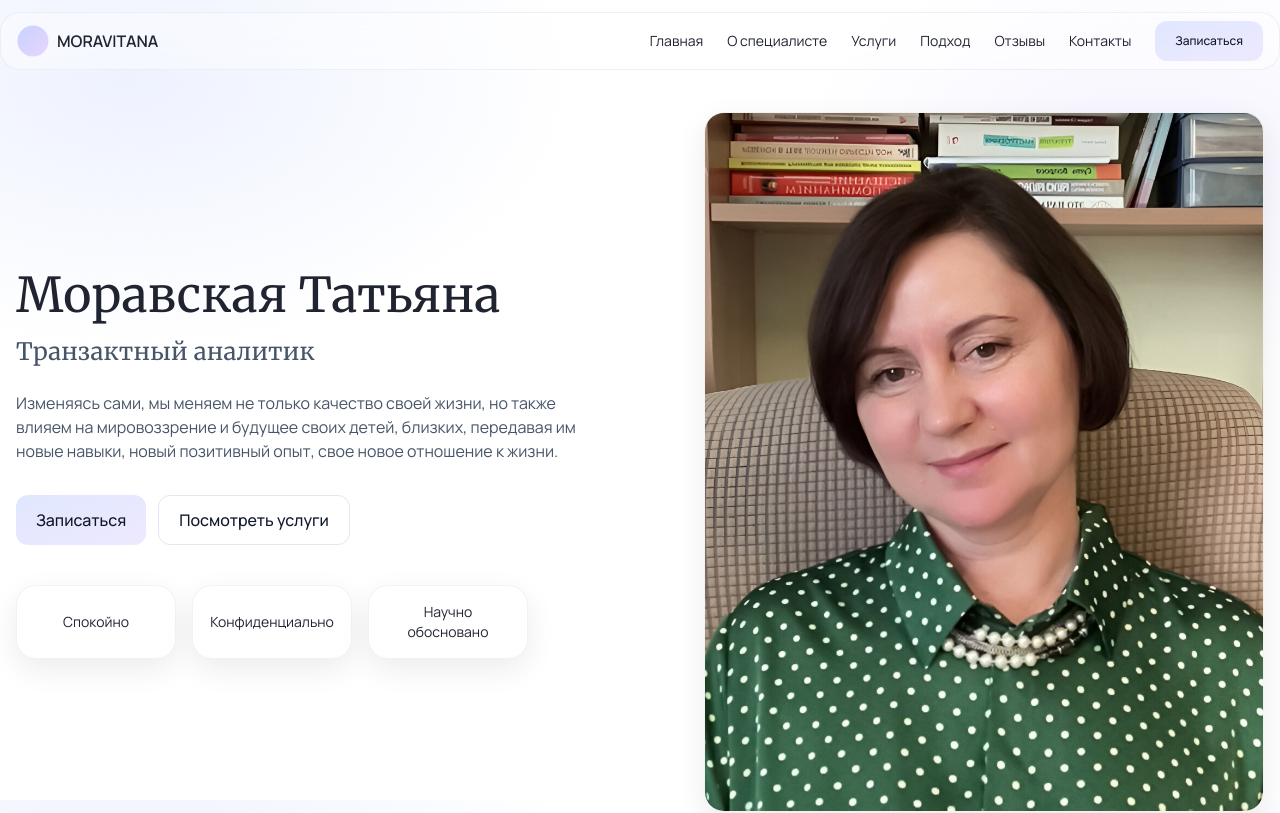
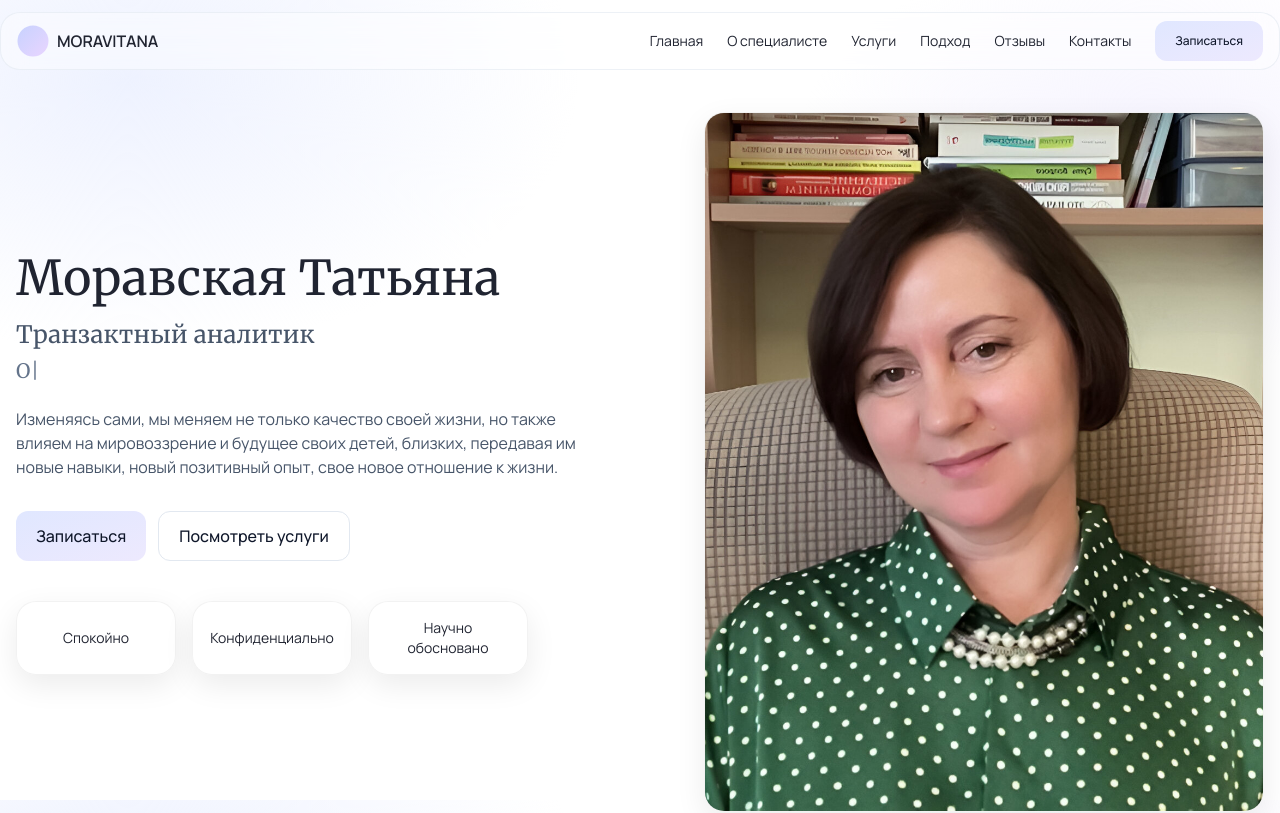
Before and after one commit to k1rioN/MORAVITANAREACT, a React (Vite) app: page / in a window 1280 px wide. Shown: the top 813 px of the page. Built offline with nearby package versions, Linux system fonts and the light colour scheme.

Commit message:
typewriter

```diff
--- a/package.json
+++ b/package.json
@@ -9,13 +9,15 @@
     "preview": "vite preview"
   },
   "dependencies": {
+    "clsx": "^2.1.1",
     "framer-motion": "^11.0.0",
     "react": "^18.2.0",
     "react-dom": "^18.2.0",
     "react-hook-form": "^7.51.3",
+    "react-lottie-player": "^2.1.0",
     "react-router-dom": "^6.26.2",
-    "zod": "^3.23.8",
-    "clsx": "^2.1.1"
+    "react-type-animation": "^3.2.0",
+    "zod": "^3.23.8"
   },
   "devDependencies": {
     "@vitejs/plugin-react": "^4.3.1",
--- /dev/null
+++ b/src/components/ContactIcons.jsx
@@ -0,0 +1,36 @@
+import React from 'react';
+import Lottie from 'react-lottie-player';
+
+import phoneAnim from '../assets/animations/phone.json';
+import telegramAnim from '../assets/animations/telegram.json';
+import emailAnim from '../assets/animations/email.json';
+
+export default function ContactIcons() {
+  const icons = [
+    { anim: phoneAnim, label: 'Позвонить', href: 'tel:+79990000000' },
+    { anim: telegramAnim, label: 'Написать в Telegram', href: 'https://t.me/username' },
+    { anim: emailAnim, label: 'Отправить email', href: 'mailto:mail@example.com' },
+  ];
+
+  return (
+    <div className="contact-icons">
+      {icons.map((icon, i) => (
+        <a
+          key={i}
+          href={icon.href}
+          target="_blank"
+          rel="noopener noreferrer"
+          className="contact-icon"
+        >
+          <Lottie
+            loop
+            animationData={icon.anim}
+            play
+            style={{ width: 50, height: 50 }}
+          />
+          <span>{icon.label}</span>
+        </a>
+      ))}
+    </div>
+  );
+}
--- /dev/null
+++ b/src/components/Typewriter.jsx
@@ -0,0 +1,40 @@
+import { useEffect, useState } from 'react'
+
+/**
+ * Simple typewriter that types and deletes phrases in a loop.
+ * Props:
+ *  - phrases: string[]
+ *  - typingSpeed?: number (ms per char)
+ *  - deletingSpeed?: number
+ *  - pause?: number (ms pause at end of word)
+ */
+export default function Typewriter({ phrases = [], typingSpeed = 50, deletingSpeed = 30, pause = 1200 }) {
+  const [index, setIndex] = useState(0)        // phrase index
+  const [sub, setSub] = useState('')           // current substring
+  const [deleting, setDeleting] = useState(false)
+
+  useEffect(() => {
+    if (!phrases.length) return
+    const current = phrases[index % phrases.length]
+
+    if (!deleting) {
+      if (sub.length < current.length) {
+        const t = setTimeout(() => setSub(current.slice(0, sub.length + 1)), typingSpeed)
+        return () => clearTimeout(t)
+      } else {
+        const t = setTimeout(() => setDeleting(true), pause)
+        return () => clearTimeout(t)
+      }
+    } else {
+      if (sub.length > 0) {
+        const t = setTimeout(() => setSub(current.slice(0, sub.length - 1)), deletingSpeed)
+        return () => clearTimeout(t)
+      } else {
+        setDeleting(false)
+        setIndex((i) => (i + 1) % phrases.length)
+      }
+    }
+  }, [phrases, index, sub, deleting, typingSpeed, deletingSpeed, pause])
+
+  return <span>{sub}<span className="inline-block w-[1ch] animate-pulse">|</span></span>
+}
--- a/src/sections/Hero.jsx
+++ b/src/sections/Hero.jsx
@@ -1,5 +1,6 @@
 import Section from '../components/Section'
 import Reveal from '../components/Reveal'
+import Typewriter from '../components/Typewriter'
 
 export default function Hero() {
   return (
@@ -9,6 +10,9 @@ export default function Hero() {
           <h1 className="headline text-[clamp(28px,5vw,48px)] leading-tight">
             <span className="block">Моравская Татьяна</span>
             <span className="block text-slate-600 text-[clamp(16px,2.2vw,24px)] mt-3">Транзактный аналитик</span>
+            <div className="mt-2 text-slate-500 text-[clamp(14px,2vw,20px)]">
+              <Typewriter phrases={['Бережно и конфиденциально', 'Поддержка в вашем темпе', 'Онлайн и очно']} />
+            </div>
           </h1>
           <p className="mt-6 text-slate-600 max-w-xl">
             Изменяясь сами, мы меняем не только качество своей жизни, но также влияем на мировоззрение и будущее своих детей, близких, передавая им новые навыки, новый позитивный опыт, свое новое отношение к жизни.
--- a/src/sections/Testimonials.jsx
+++ b/src/sections/Testimonials.jsx
@@ -17,7 +17,7 @@ export default function Testimonials() {
       <div className="mt-10 grid md:grid-cols-3 gap-6">
         {t.map((item, i) => (
           <Reveal key={i} delay={i * 0.05}>
-            <blockquote className="card p-6 text-slate-700">
+            <blockquote className="card p-6 text-slate-700 transition-transform duration-300 hover:-translate-y-1 hover:shadow-xl">
               <p>“{item.q}”</p>
               <footer className="mt-4 text-sm text-slate-500">— {item.a}</footer>
             </blockquote>
--- a/src/styles/globals.css
+++ b/src/styles/globals.css
@@ -29,3 +29,14 @@ body {
 .btn-outline { @apply btn border border-slate-200 bg-white text-slate-900; }
 .headline { font-family: "Merriweather", serif; letter-spacing: 0.2px; }
 section { scroll-margin-top: 88px; }
+
+/* Перенос длинных слов/фраз на узких экранах */
+.hyphens-auto { hyphens: auto; }
+.break-words { overflow-wrap: anywhere; word-break: break-word; }
+
+/* iOS не будет зумить инпуты при фокусе, если размер шрифта >= 16px */
+input, select, textarea { font-size: 16px; }
+
+/* На всякий — разрешаем дочерним блокам сжиматься внутри flex/grid */
+.min-w-0 { min-width: 0; }
+.min-h-0 { min-height: 0; }
```
Also changed, not shown: 1 other file (tests, documents, lock files or other folders).
